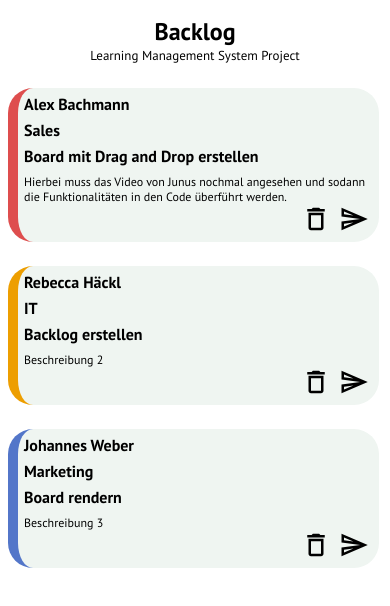
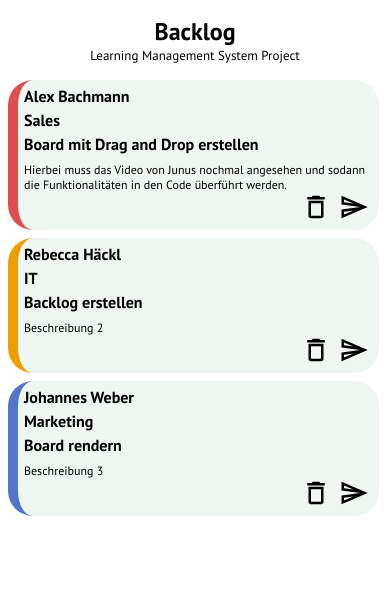
Before and after one commit to JohannesKarl91/kanban, a plain HTML site: page backlog.html in a window 390 px wide. Drawn offline with Linux system fonts and the light colour scheme.

Commit message:
Debug of responsive part for backlog

```diff
--- a/css/backlog.css
+++ b/css/backlog.css
@@ -196,11 +196,13 @@
         padding-left: 6px;
         padding-bottom: 8px;
         width: 95vw !important;
+        margin-top: 8px !important;
+        margin-bottom: 0 !important;
     }
 
     .backlogElement {
         min-width: 95% !important;
-        margin-bottom: 6px;
+        margin-bottom: 4px;
         margin-left: 0 !important;
     }
 
```
